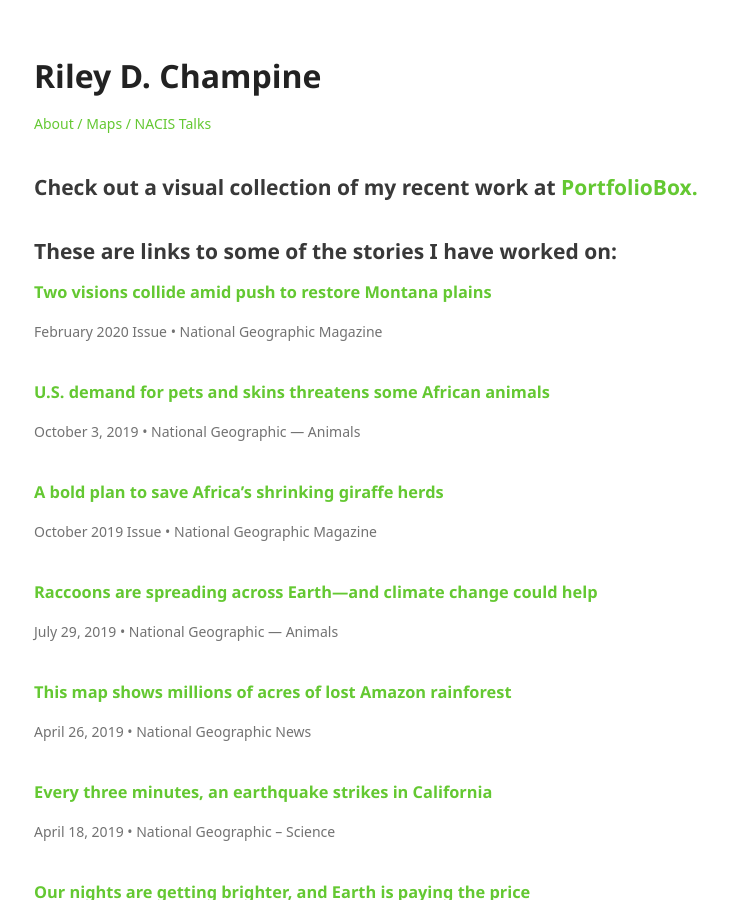
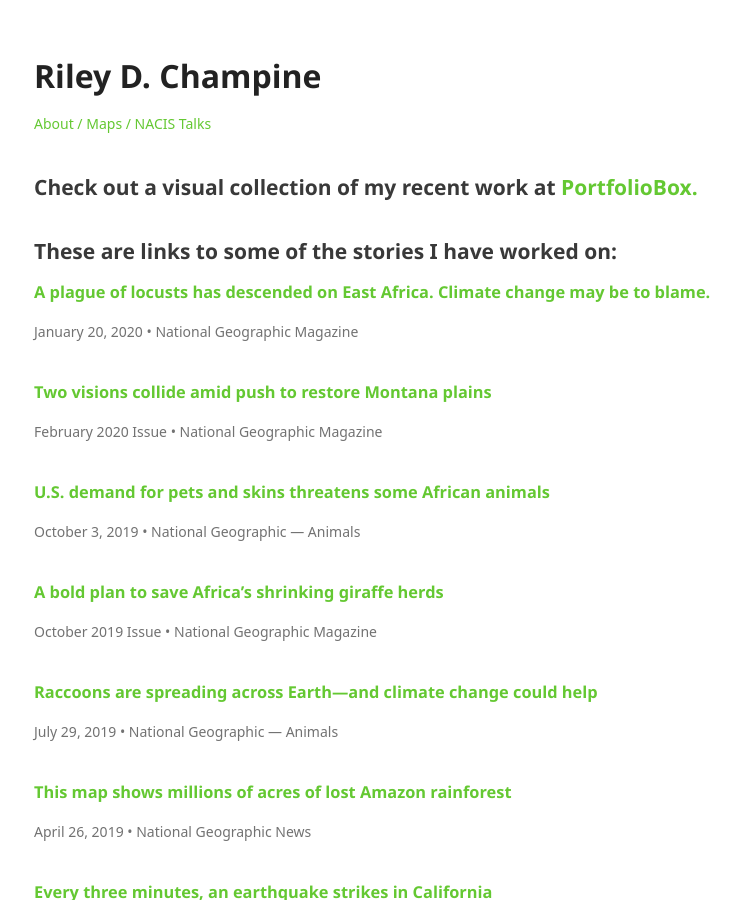
Before and after one commit to rileydchampine/rileydchampine.github.io, a Jekyll site: the page built from maps.html, in a window 1280 px wide and 900 px high. Shown: the whole window, without its empty margins (24-765 px from the left). Built offline with Jekyll 4.4.1, drawn with Linux system fonts in a browser that asks for light colours; some web fonts are replaced.

Commit message:
Update maps.html

```diff
--- a/maps.html
+++ b/maps.html
@@ -8,6 +8,12 @@
         <h2>Check out a visual collection of my recent work at <a href="http://rileydchampine.portfoliobox.net/" target="_blank">PortfolioBox.</a></h2>
         </br>
         <h2>These are links to some of the stories I have worked on:</h2>
+
+        <div>
+              <h3><a href="https://www.nationalgeographic.com/science/2020/02/locust-plague-climate-science-east-africa/" target="_blank">A plague of locusts has descended on East Africa. Climate change may be to blame.</a></h3>
+              <p>January 20, 2020 • National Geographic Magazine</p>
+              <br>
+        </div>
 
         <div>
               <h3><a href="https://www.nationalgeographic.com/magazine/2020/02/two-visions-collide-amid-push-to-restore-montana-plain-feature/" target="_blank">Two visions collide amid push to restore Montana plains</a></h3>
@@ -116,27 +122,3 @@
               <p>December 20, 2016 • National Geographic Magazine</p>
                 <br>
         </div>
-
-        <!-- <br>
-        <hr>
-        <h2>University Work<h2>
-       	<h3>The North American Soccer Experiment</h3>
-       	<a href="RChampineMLSmap2014.jpg" target="_blank"><img class="maps" src="RChampineMLSmap2014.jpg" alt="MLS Map" align="left" style=max-width:30%;height:auto;></a>
-       	<p>I designed this map for the final project of my Advanced Cartography Course. With the encouragement of my Professor, <a href=http://geography.uoregon.edu/profile/jmeacham/>James Meacham</a>, I decided early in the process that I would submit my map to National Geographic's student mapping competition. This coprehensive depiction of Major League Soccer ultimately took <a href="http://education.nationalgeographic.com/education/media/student-map-awards/?ar_a=1" target="_blank">first place</a> in the National Geographic contest and also won the University of Oregon's top prize in cartography – <a href="http://geography.uoregon.edu/about/awards/">The Bill Loy Award</a>.</p>
-       	<p>Though completing this map entirely solo was a massive undertaking, it was an extremely fun project because I combined two of my biggest passions – soccer and cartography. Without the guidance of a supervisor, or the safety net of any other teammates to fall back on, working on this map individually taught me some of the more gritty truths of mapmaking. It was unavoidable that some aspects I wanted to portray about the league had to be sacrificed. The story I wanted to tell had to be constrained to the requirements of the contest. Thus, the challenge I set for myself was to maximize the <a href="http://www.edwardtufte.com/tufte/books_vdqi">efficiency of every pixel</a> for delivering the most comprehensive summary of the league's history in a way that was both coherent and compelling. It was a massive achievement to receive recognition for my work by both National Geographic and my University.</p>
-       	<p class="skills">Skills used: <b>ArcGIS, Network Analyst, Excel, Illustrator, InDesign</b></p>
-
-       	<h3>Atlas of Wildlife Migration</h3>
-       	<a href="http://migrationinitiative.org/sites/migration.wygisc.org/files/public/flip/index.html" target="_blank"><img class="maps" src="atlascover_screenshot.png" alt="Atlas Cover" align="left" style=max-width:20%;height:auto;></a>
-       	<p>During my spell at the UO InfoGraphics lab, I worked as a student cartographer on the upcoming <em><a href="http://migrationinitiative.org/content/atlas-wildlife-migration" target="_blank">Atlas of Wildlife Migration</a> </em>. The <em>Atlas</em> represents a multi-year collaboration between cartographers at the University of Oregon Department of Geography and biologists from the University of Wyoming's <a href="http://migrationinitiative.org/" target="_blank">Wildlife Migration Initiative</a>. In producing this full–length print atlas, the Initiative aims to tell the story of the incredible migratory patterns of <a href="http://en.wikipedia.org/wiki/Ungulate" target="_blank">ungulates</a> in the state of Wyoming, and provide an exhaustive guide to these animal's journeys. The outreach and research presented by the book will become an important asset for local conservationists working with ungulate species.</p>
-       	<p>As an assistant to the lead cartographer and production manager, I was involved in every step of the creative process – from brainstorming on a whiteboard to copy editing a near-finished product. In a nutshell, it was my duty to bring the biologists' data of life with a combination of ArcGIS, Illustrator, and InDesign. Day to day work ranged from querying tens of thousands datapoints representing hourly elk movements, to fine-tuning color schemes on hillshade and landcover basemaps. Being a part of the atlas team made me comfortable working in a rigorous production environment with constant deadlines. In this setting, my mapmaking skills were pushed to new limits.</p>
-      		<p class="skills">Skills used: <b>ArcGIS, Tableau, Excel, Photoshop, Illustrator, InDesign</b></p>
-
-
-       	<h3>Rethinking Eugene's Bike Map</h3>
-       	<a href="http://eug.bike" target="_blank"><img class="maps" src="eugbike_screenshot.png" alt="Eugene Bike Map" align="left" style=max-width:30%;height:auto;></a>
-       		<p>Mapmakers have spent a tremendous amount of time perfecting the symbology of maps and navigational aids for the automobile. For cyclists, however, techniques for conveying how to safely traverse a city's streets are inconsistent and still evolving. On the occasional roadmap, cyclists may find bike lanes cased in black and perhaps the elusive bike boulevard highlighted in gold, but these depictions do not reveal the most pressing factors that affect comfortable riding. Information such as the volume of car traffic, the average speed of drivers, and the slope of the streets are rarely presented to the average bike rider.</p>
-       		<p>For an ambitious side project, I teamed up with a group of local bike advocates to formulate how to better address this mapping challenge. Using data from the Lane Council of Governments and the City of Eugene, I coded a model for evaluating and symbolizing these criteria more effectively with ArcGIS and Python. Using this model, I created a block by block inventory of biking conditions in Eugene, OR based on specific key attributes relevant to biking. I am now collaborating with a savvy programmer to display the results of the model as an <a href="http://eug.bike/" target="_blank">interactive  and open-source webmap</a> using <a href="http://leafletjs.com/">Leaflet</a> and <a href="http://geojson.org/">GeoJSON</a>.</p>
-              <p class="skills">Skills used: <b>ArcGIS, ArcPy, Leaflet, Mapbox</b></p>
-
-  </div><!-- /.blurb -->
```
